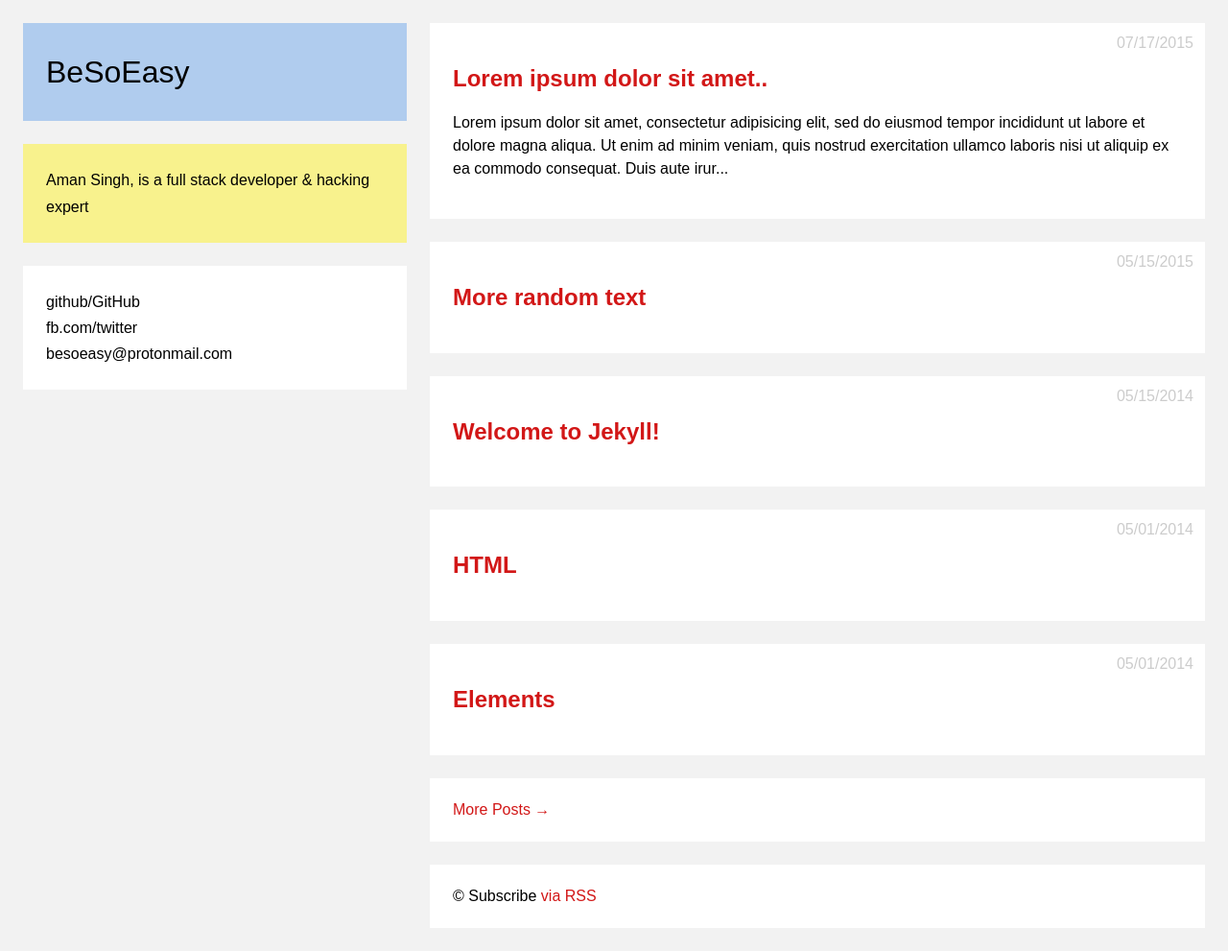
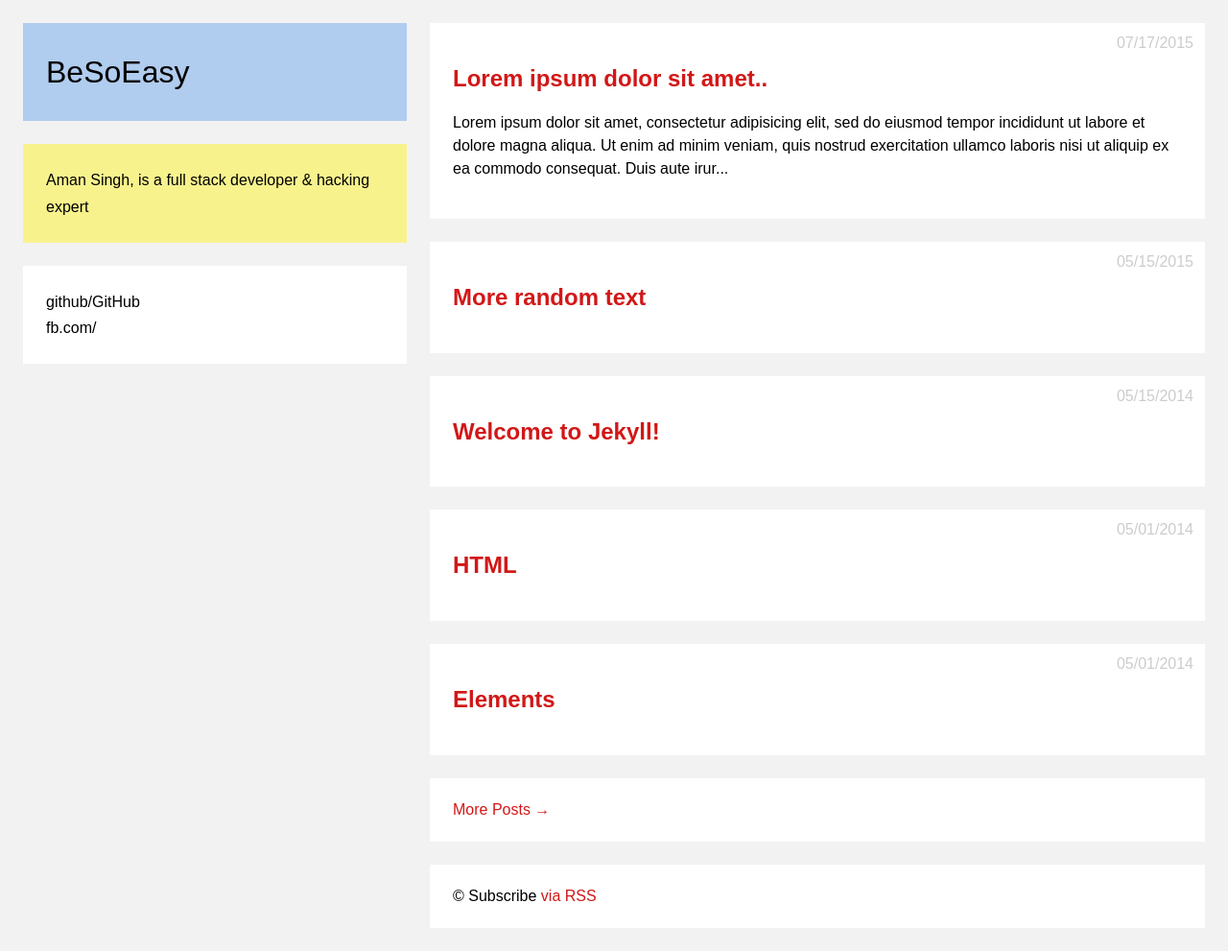
Before and after one commit to subhranshu50/besoeasy.github.io, a Jekyll site: the page built from index.html, in a window 1280 px wide. Shown: the whole page at 96% size. Built offline with Jekyll 4.4.1, drawn with Linux system fonts in a browser that asks for light colours.

Commit message:
Update _config.yml

```diff
--- a/_config.yml
+++ b/_config.yml
@@ -4,9 +4,6 @@ description:  "Aman Singh, is a full stack developer & hacking expert"
 baseurl:      "" # the subpath of your site, e.g. /blog/
 url:          "http://besoeasy.com" # the base hostname & protocol for your site
 permalink:    /:title
-github:       "besoeasy"
-twitter:      "twitter"
-email:        "besoeasy@protonmail.com"
 disqus-id:    "" #leave blank if you dont want comments.
 
 # Build settings
```
